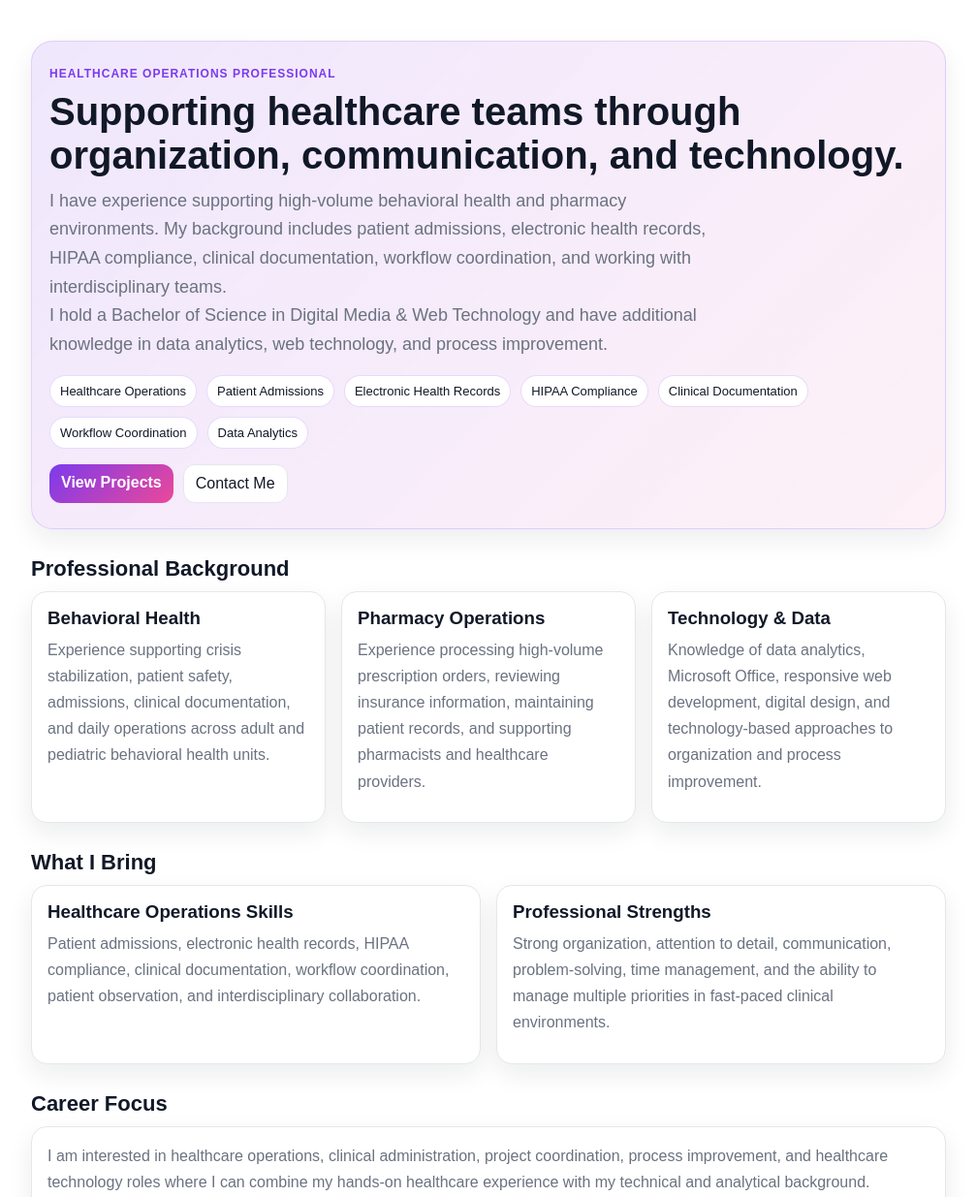
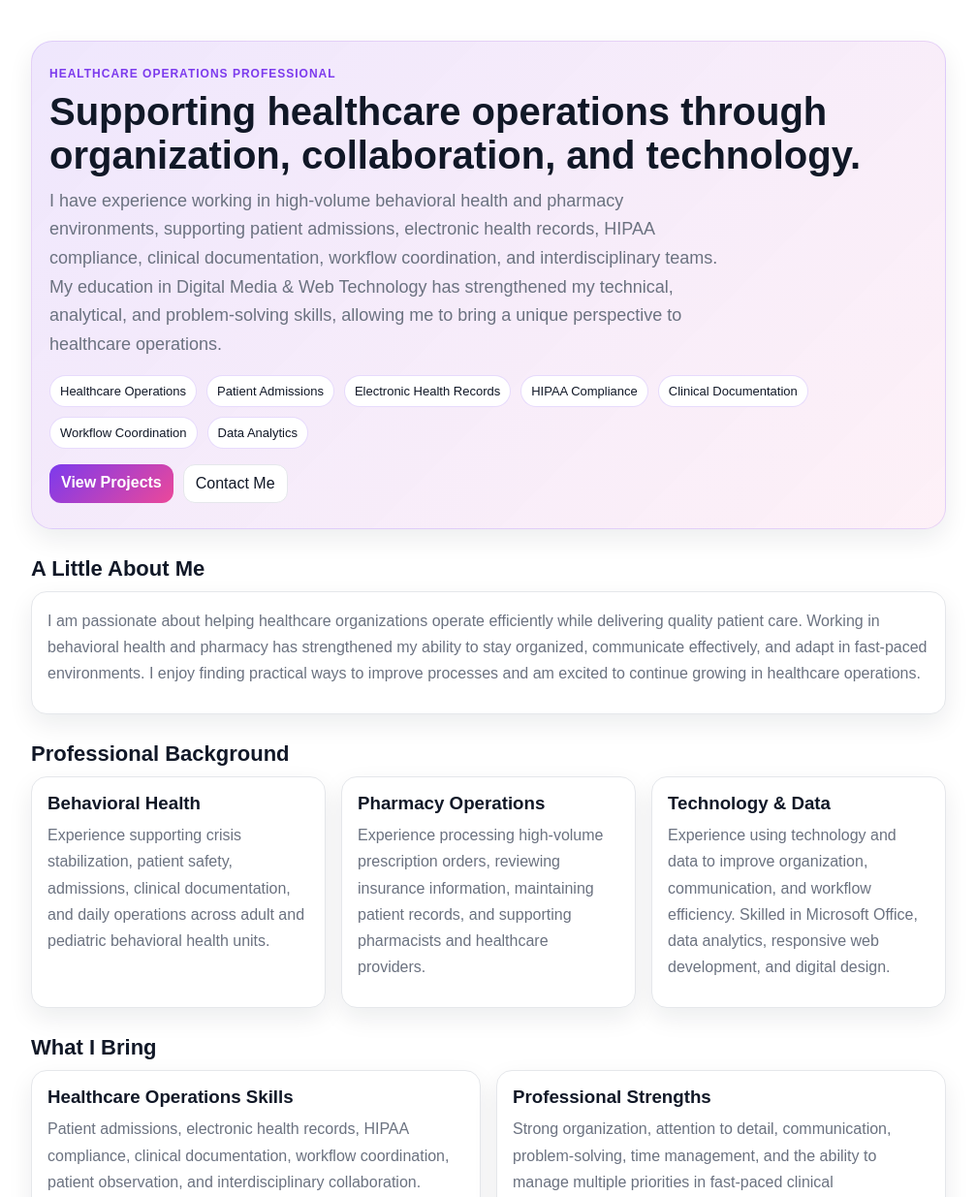
Before and after one commit to makaylacalhoun102-dot/makayla-portfolio, a plain HTML site: page index.html in a window 1280 px wide. Shown: the part 65-1300 px from the top of the page at 97% size, without its empty margins (136-1143 px from the left). Drawn offline with Linux system fonts and the light colour scheme.

Commit message:
Update index.html

```diff
--- a/index.html
+++ b/index.html
@@ -31,24 +31,23 @@
   <main class="container">
 
     <section class="hero">
-      <div class="kicker">
-        Healthcare Operations Professional
-      </div>
+      <div class="kicker">Healthcare Operations Professional</div>
 
       <h1>
-        Supporting healthcare teams through organization, communication, and technology.
+        Supporting healthcare operations through organization, collaboration, and technology.
       </h1>
 
       <p class="subtitle">
-        I have experience supporting high-volume behavioral health and pharmacy
-        environments. My background includes patient admissions, electronic health
-        records, HIPAA compliance, clinical documentation, workflow coordination,
-        and working with interdisciplinary teams.
+        I have experience working in high-volume behavioral health and pharmacy
+        environments, supporting patient admissions, electronic health records,
+        HIPAA compliance, clinical documentation, workflow coordination, and
+        interdisciplinary teams.
       </p>
 
       <p class="subtitle">
-        I hold a Bachelor of Science in Digital Media &amp; Web Technology and have
-        additional knowledge in data analytics, web technology, and process improvement.
+        My education in Digital Media &amp; Web Technology has strengthened my
+        technical, analytical, and problem-solving skills, allowing me to bring
+        a unique perspective to healthcare operations.
       </p>
 
       <div class="badges">
@@ -64,6 +63,21 @@
       <div class="btn-row">
         <a class="btn primary" href="projects.html">View Projects</a>
         <a class="btn" href="contact.html">Contact Me</a>
+      </div>
+    </section>
+
+    <section class="section">
+      <h2>A Little About Me</h2>
+
+      <div class="card">
+        <p>
+          I am passionate about helping healthcare organizations operate efficiently
+          while delivering quality patient care. Working in behavioral health and
+          pharmacy has strengthened my ability to stay organized, communicate
+          effectively, and adapt in fast-paced environments. I enjoy finding practical
+          ways to improve processes and am excited to continue growing in healthcare
+          operations.
+        </p>
       </div>
     </section>
 
@@ -92,9 +106,9 @@
         <div class="card third">
           <h3 style="margin: 0 0 8px;">Technology &amp; Data</h3>
           <p>
-            Knowledge of data analytics, Microsoft Office, responsive web development,
-            digital design, and technology-based approaches to organization and process
-            improvement.
+            Experience using technology and data to improve organization,
+            communication, and workflow efficiency. Skilled in Microsoft Office,
+            data analytics, responsive web development, and digital design.
           </p>
         </div>
       </div>
@@ -107,9 +121,9 @@
         <div class="card half">
           <h3 style="margin: 0 0 8px;">Healthcare Operations Skills</h3>
           <p>
-            Patient admissions, electronic health records, HIPAA compliance, clinical
-            documentation, workflow coordination, patient observation, and
-            interdisciplinary collaboration.
+            Patient admissions, electronic health records, HIPAA compliance,
+            clinical documentation, workflow coordination, patient observation,
+            and interdisciplinary collaboration.
           </p>
         </div>
 
@@ -117,8 +131,8 @@
           <h3 style="margin: 0 0 8px;">Professional Strengths</h3>
           <p>
             Strong organization, attention to detail, communication, problem-solving,
-            time management, and the ability to manage multiple priorities in fast-paced
-            clinical environments.
+            time management, and the ability to manage multiple priorities in
+            fast-paced clinical environments.
           </p>
         </div>
       </div>
@@ -129,10 +143,10 @@
 
       <div class="card">
         <p>
-          I am interested in healthcare operations, clinical administration, project
-          coordination, process improvement, and healthcare technology roles where I can
-          combine my hands-on healthcare experience with my technical and analytical
-          background.
+          I am seeking opportunities in healthcare operations, clinical administration,
+          project coordination, and process improvement where I can combine my healthcare
+          experience with technical and analytical skills to support efficient,
+          patient-centered operations.
         </p>
       </div>
     </section>
```
